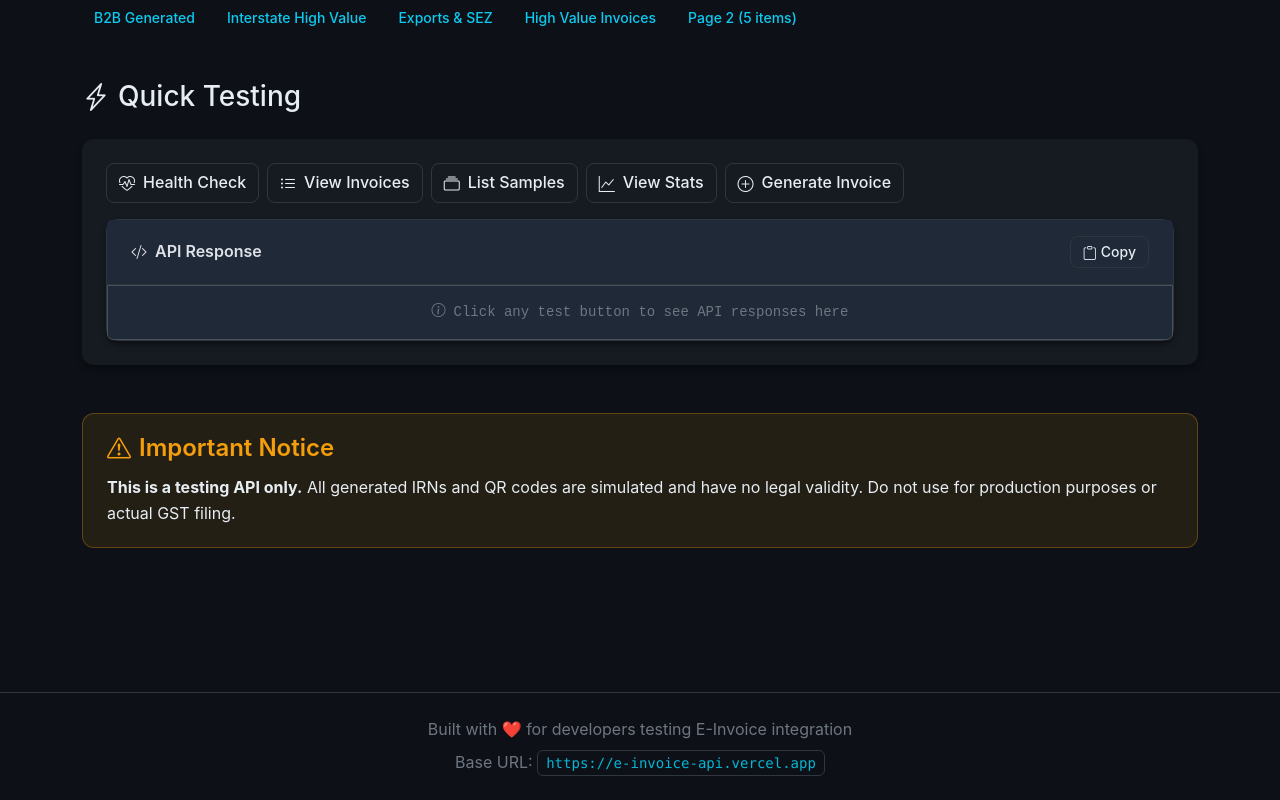
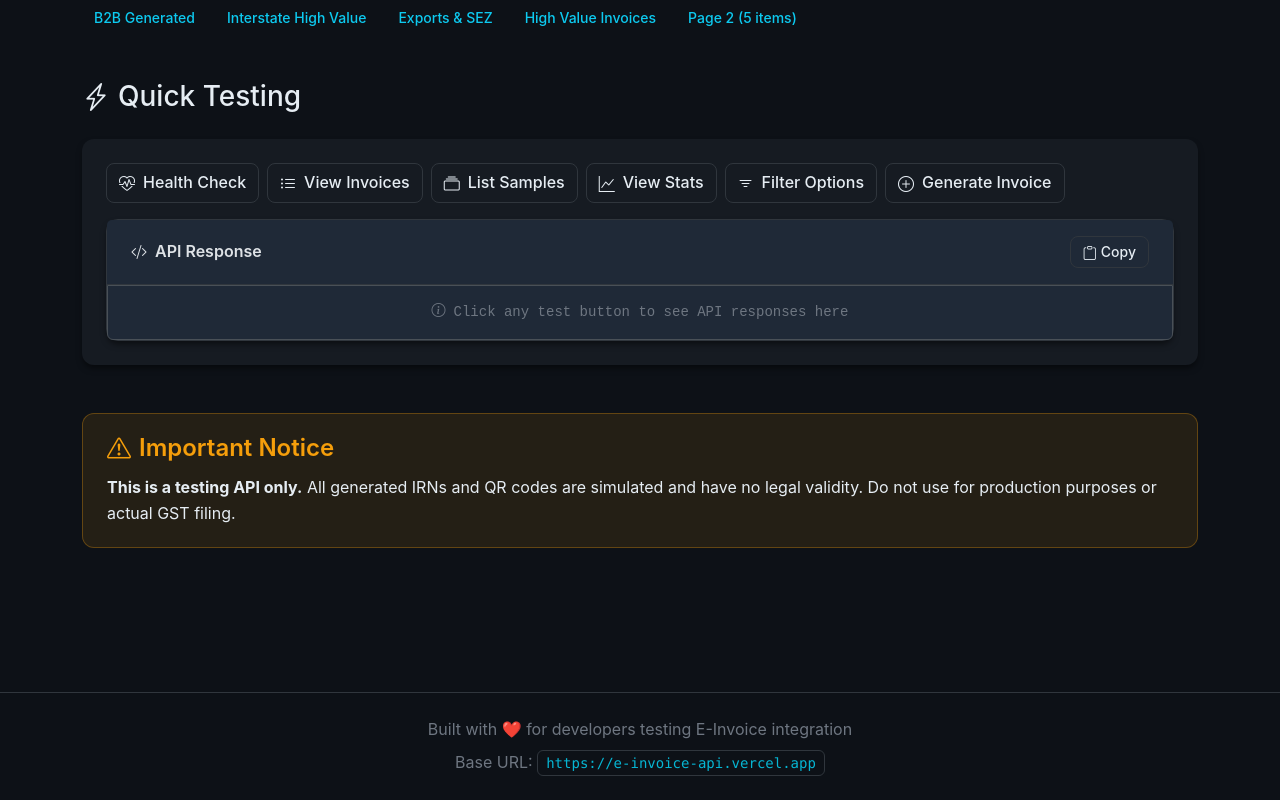
Before and after one commit to OmkarGharat/e-invoice-api, a website: page public/index.html in a window 1280 px wide. Shown: the part 2001-2801 px from the top of the page. Drawn offline with nearby package versions, Linux system fonts and the light colour scheme; no server answers.

Commit message:
Edit index.html

```diff
--- a/public/index.html
+++ b/public/index.html
@@ -288,6 +288,9 @@
                         <button class="btn btn-outline-light" onclick="testEndpoint('/api/e-invoice/stats')">
                     <i class="bi bi-graph-up me-2"></i>View Stats
                 </button>
+                <button class="btn btn-outline-light" onclick="testEndpoint('/api/e-invoice/filter-options')">
+                        <i class="bi bi-filter me-2"></i>Filter Options
+                </button>
                         <button class="btn btn-outline-light" onclick="generateInvoice()">
                     <i class="bi bi-plus-circle me-2"></i>Generate Invoice
                 </button>
```
